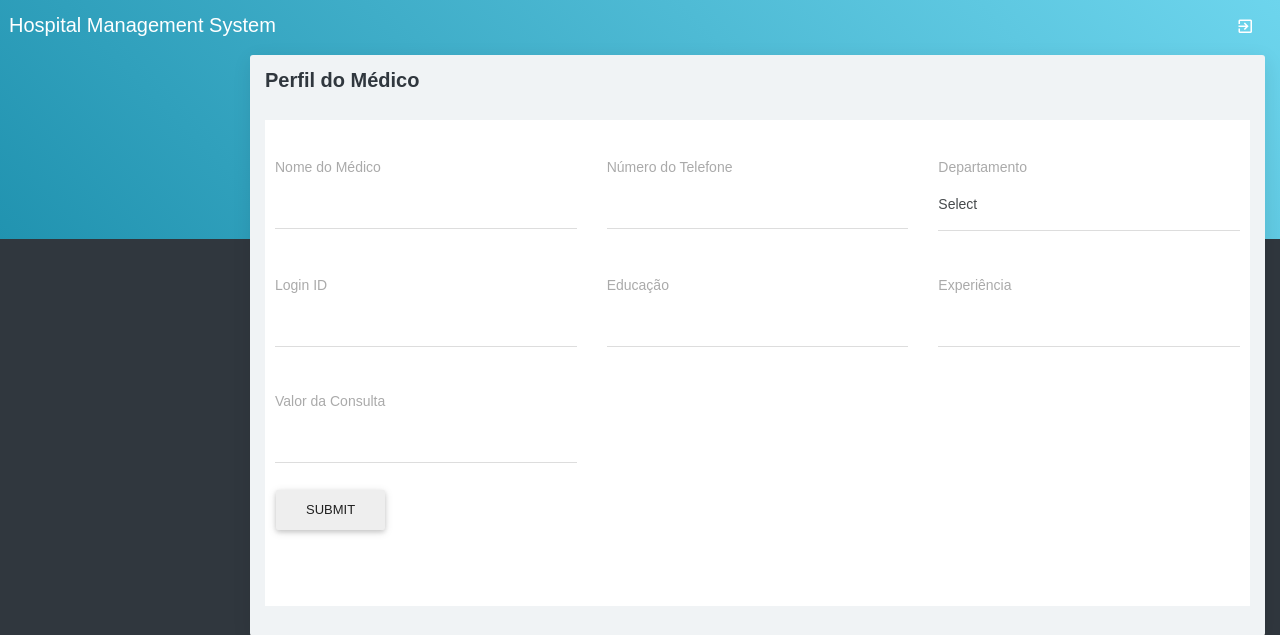
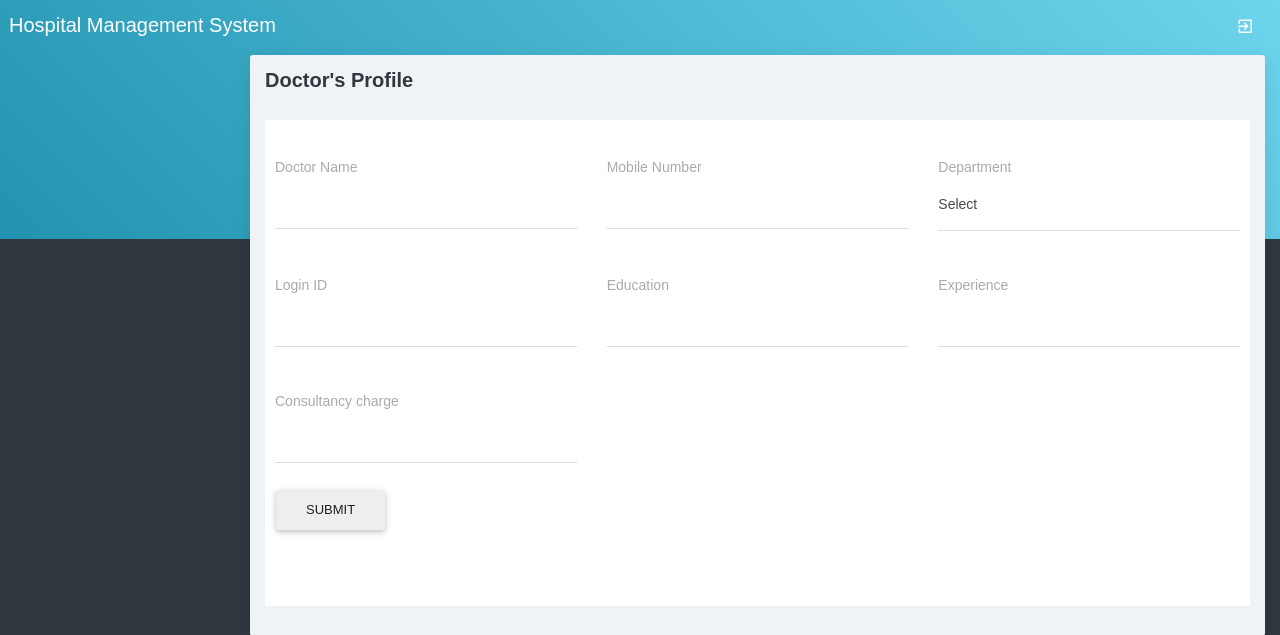
Before and after one commit to gpdax/HMS, a PHP site: page /doctorprofile.php in a window 1280 px wide. Shown: the top 635 px of the page. Run offline with PHP 8.4, Linux system fonts and the light colour scheme; data that the repository does not hold is empty; a stand-in replaces the project's code that opens the database connection; some libraries are stand-ins or nearby versions.

Commit message:
Update doctorprofile.php

```diff
--- a/doctorprofile.php
+++ b/doctorprofile.php
@@ -39,7 +39,7 @@ if(isset($_SESSION[doctorid]))
 ?>
 <div class="container-fluid">
     <div class="block-header">
-        <h2> Perfil do Médico</h2>
+        <h2> Doctor's Profile</h2>
     </div>
     <div class="row clearfix">
         <div class="col-lg-12 col-md-12 col-sm-12 col-xs-12">
@@ -49,7 +49,7 @@ if(isset($_SESSION[doctorid]))
                     <div class="row">
                         <div class="col-sm-4 col-xs-12">
                             <div class="form-group">
-                                <label>Nome do Médico</label>
+                                <label>Doctor Name</label>
                                 <div class="form-line">
                                     <input class="form-control" type="text" name="doctorname" id="doctorname"
                                         value="<?php echo $rsedit[doctorname]; ?>" />
@@ -58,7 +58,7 @@ if(isset($_SESSION[doctorid]))
                         </div>
                         <div class="col-sm-4 col-xs-12">
                             <div class="form-group">
-                                <label>Número do Telefone</label>
+                                <label>Mobile Number</label>
                                 <div class="form-line">
                                     <input class="form-control" type="text" name="mobilenumber" id="mobilenumber"
                                         value="<?php echo $rsedit[mobileno]; ?>" />
@@ -67,7 +67,7 @@ if(isset($_SESSION[doctorid]))
                         </div>
                         <div class="col-sm-4 col-xs-12">
                             <div class="form-group">
-                                <label>Departamento</label>
+                                <label>Department</label>
                                 <div class="form-line">
                                     <select name="select3" id="select3" class="form-control show-tick">
                                         <option value="">Select</option>
@@ -104,7 +104,7 @@ if(isset($_SESSION[doctorid]))
                         </div>
                         <div class="col-sm-4 col-xs-12">
                             <div class="form-group">
-                                <label>Educação</label>
+                                <label>Education</label>
                                 <div class="form-line">
                                     <input class="form-control" type="text" name="education" id="education"
                                         value="<?php echo $rsedit[education]; ?>" />
@@ -113,7 +113,7 @@ if(isset($_SESSION[doctorid]))
                         </div>
                         <div class="col-sm-4 col-xs-12">
                             <div class="form-group">
-                                <label>Experiência</label>
+                                <label>Experience</label>
                                 <div class="form-line">
                                     <input class="form-control" type="text" name="experience" id="experience"
                                         value="<?php echo $rsedit[experience]; ?>" />
@@ -122,7 +122,7 @@ if(isset($_SESSION[doctorid]))
                         </div>
                         <div class="col-sm-4 col-xs-12">
                             <div class="form-group">
-                                <label>Valor da Consulta</label>
+                                <label>Consultancy charge</label>
                                 <div class="form-line">
 
                                     <input class="form-control" type="text" name="consultancy_charge"
@@ -154,63 +154,63 @@ var emailExp = /^[\w\-\.\+]+\@[a-zA-Z0-9\.\-]+\.[a-zA-z0-9]{2,4}$/; //Variable t
 
 function validateform() {
     if (document.frmdoctprfl.doctorname.value == "") {
-        alert("O nome do médico não deve estar vazio..");
+        alert("Doctor name should not be empty..");
         document.frmdoctprfl.doctorname.focus();
         return false;
     } else if (!document.frmdoctprfl.doctorname.value.match(alphaspaceExp)) {
-        alert("Nome do médico inválido..");
+        alert("Doctor name not valid..");
         document.frmdoctprfl.doctorname.focus();
         return false;
     } else if (document.frmdoctprfl.mobilenumber.value == "") {
-        alert("O número do celular não deve estar vazio..");
+        alert("Mobile number should not be empty..");
         document.frmdoctprfl.mobilenumber.focus();
         return false;
     } else if (!document.frmdoctprfl.mobilenumber.value.match(numericExpression)) {
-        alert("Número de celular inválido..");
+        alert("Mobile number not valid..");
         document.frmdoctprfl.mobilenumber.focus();
         return false;
     } else if (document.frmdoctprfl.select3.value == "") {
-        alert("O ID do departamento não deve estar vazio..");
+        alert("Department ID should not be empty..");
         document.frmdoctprfl.select3.focus();
         return false;
     } else if (document.frmdoctprfl.loginid.value == "") {
-        alert("O ID de login não deve estar vazio..");
+        alert("Login ID should not be empty..");
         document.frmdoctprfl.loginid.focus();
         return false;
     } else if (!document.frmdoctprfl.loginid.value.match(alphanumericExp)) {
-        alert("ID de login não é válido..");
+        alert("loginid not valid..");
         document.frmdoctprfl.loginid.focus();
         return false;
     } else if (document.frmdoctprfl.password.value == "") {
-        alert("A senha não deve estar vazia..");
+        alert("Password should not be empty..");
         document.frmdoctprfl.password.focus();
         return false;
     } else if (document.frmdoctprfl.password.value.length < 8) {
-        alert("O comprimento da senha deve ter mais de 8 caracteres...");
+        alert("Password length should be more than 8 characters...");
         document.frmdoctprfl.password.focus();
         return false;
     } else if (document.frmdoctprfl.password.value != document.frmdoctprfl.cnfirmpassword.value) {
-        alert("A senha e a senha de confirmação devem ser iguais..");
+        alert("Password and confirm password should be equal..");
         document.frmdoctprfl.password.focus();
         return false;
     } else if (document.frmdoctprfl.education.value == "") {
-        alert("A educação não deve ser vazia..");
+        alert("Education should not be empty..");
         document.frmdoctprfl.education.focus();
         return false;
     } else if (!document.frmdoctprfl.education.value.match(alphaExp)) {
-        alert("Educação não válida..");
+        alert("Education not valid..");
         document.frmdoctprfl.education.focus();
         return false;
     } else if (document.frmdoctprfl.experience.value == "") {
-        alert("A experiência não deve ser vazia..");
+        alert("Experience should not be empty..");
         document.frmdoctprfl.experience.focus();
         return false;
     } else if (!document.frmdoctprfl.experience.value.match(numericExpression)) {
-        alert("Experiência não válida..");
+        alert("Experience not valid..");
         document.frmdoctprfl.experience.focus();
         return false;
     } else if (document.frmdoctprfl.select.value == "") {
-        alert("Selecione o status..");
+        alert("Kindly select the status..");
         document.frmdoctprfl.select.focus();
         return false;
     } else {
```
